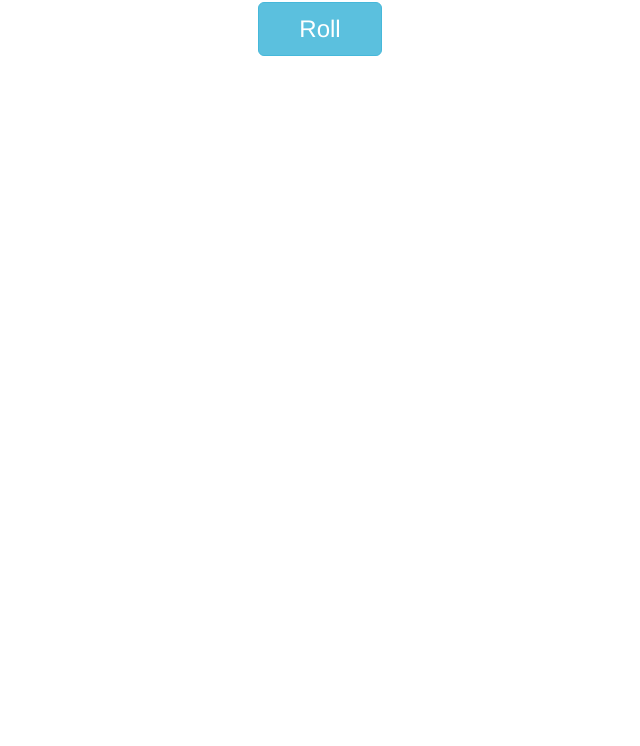
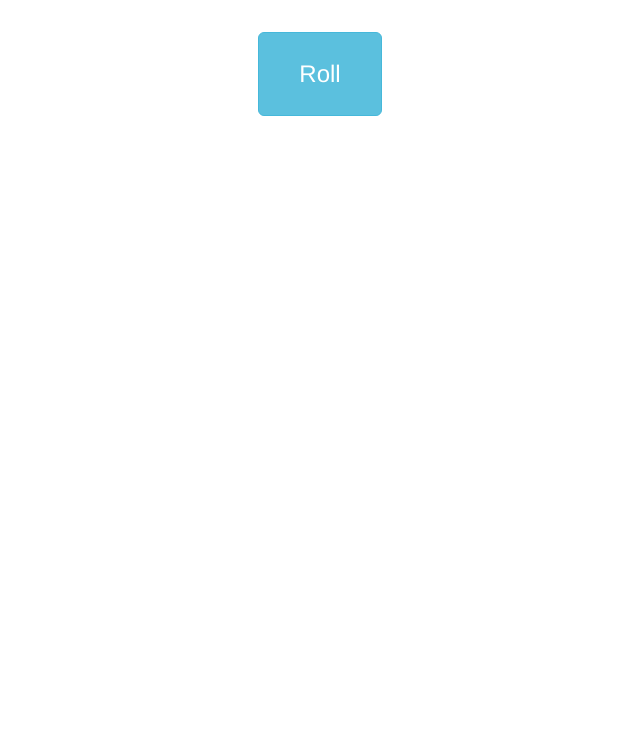
Before and after one commit to antriver/monopoly-city-dice, a plain HTML site: page index.html in a window 1280 px wide. Shown: the part 54-800 px from the top of the page, without its empty margins (320-960 px from the left). Drawn offline with Linux system fonts and the light colour scheme.

Commit message:
Bugger button

```diff
--- a/index.html
+++ b/index.html
@@ -10,7 +10,7 @@
 
         <h3>Monopoly City Dice</h3>
 
-        <a id="button" style="padding:10px 40px; font-size:24px;" class="btn btn-lg btn-info">Roll</a>
+        <a id="button" style="margin:30px 0; padding:25px 40px; font-size:24px;" class="btn btn-lg btn-info">Roll</a>
 
         <div id="result" style="padding:30px; font-weight:bold; font-size:30px;"></div>
 
```
